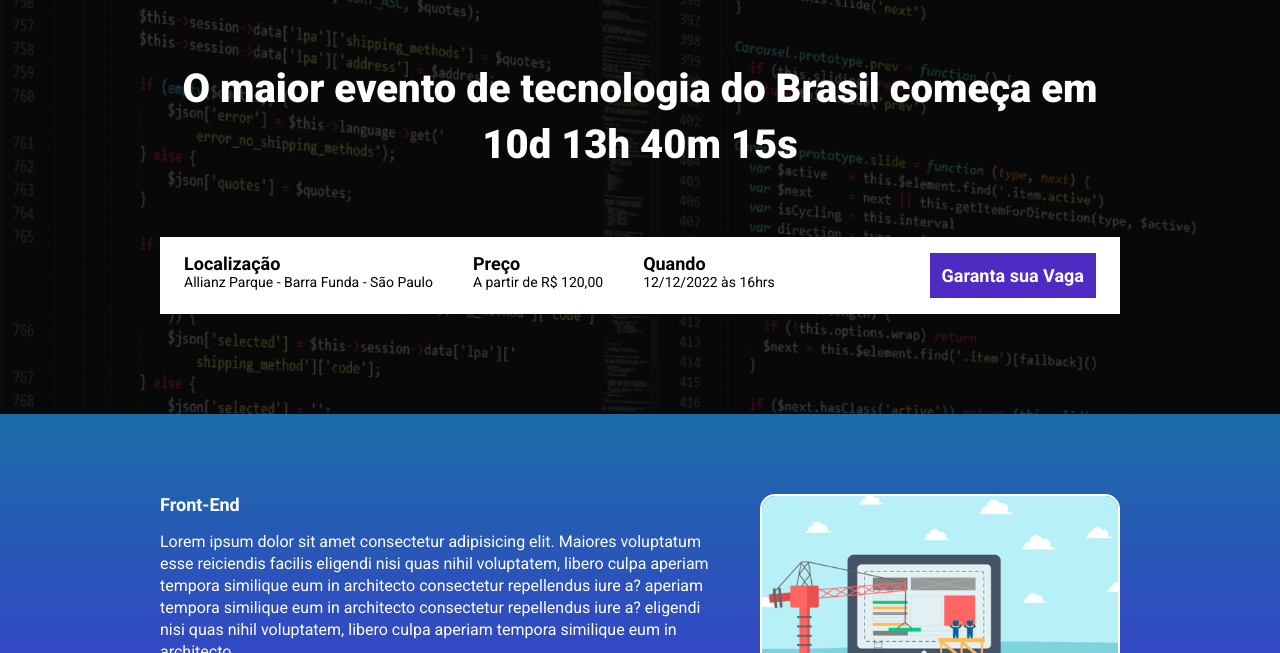
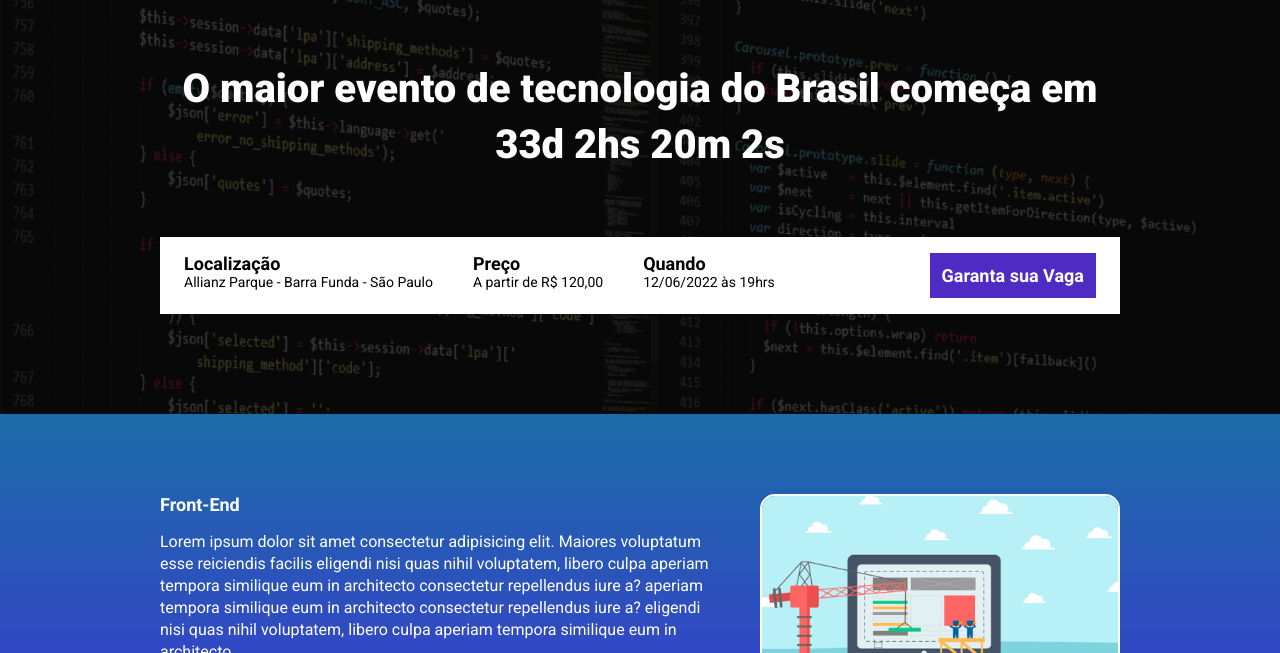
Before and after one commit to EdvanSilva33/evento, a website built with Parcel: page index.html in a window 1280 px wide. Shown: the part 147-800 px from the top of the page. Built offline with nearby package versions, Linux system fonts and the light colour scheme.

Commit message:
finalizando o javascript

```diff
--- a/index.html
+++ b/index.html
@@ -16,7 +16,7 @@
         <div class="hero__container">
             <img src="./src/image/ebac_logo.svg" class="hero__logo" alt="ebac">
             <p class="hero__text">
-                O maior evento de tecnologia do Brasil começa em 10d 13h 40m 15s
+                O maior evento de tecnologia do Brasil começa em <span id="contador"></span>
 
             </p>
             <div class="infors__bar">
@@ -31,7 +31,7 @@
                     </li>
                     <li class="infors__bar__item">
                         <b>Quando</b>
-                        12/12/2022 às 16hrs
+                        12/06/2022 às 19hrs
                     </li>
                 </ul>
                 <a href="" class="button button--primary">
--- a/package.json
+++ b/package.json
@@ -2,9 +2,10 @@
   "name": "evento",
   "version": "1.0.0",
   "description": "",
-  "main": "index.js",
+
   "scripts": {
     "dev": "parcel index.html src/styles/main.scss src/scripts/main.js",
+    "build" :"parcel build index.html",
     "test": "echo \"Error: no test specified\" && exit 1"
   },
   "keywords": [],
--- a/src/scripts/main.js
+++ b/src/scripts/main.js
@@ -1 +1,28 @@
 AOS.init();
+
+const dataDoEvento = new Date('june 31, 2023 19:00:00');
+const timeTempDoEvento = dataDoEvento.getTime();
+
+
+const passaTempo = setInterval(function(){
+  const dataAtual = new Date();
+  const timeAtual = dataAtual.getTime();
+
+  const tempoAteOEvento = timeTempDoEvento - timeAtual;
+  const diaEmMs = 1000 * 60 * 60 * 24;
+  const horaEmMs = 1000 * 60 * 60;
+  const minutosEms = 1000 * 60;
+
+  const diasAteOEvento = Math.floor(tempoAteOEvento / diaEmMs);
+  const horasAteOevento = Math.floor((tempoAteOEvento % diaEmMs) / horaEmMs);
+  const minutosAteOevento = Math.floor((tempoAteOEvento % horaEmMs) / minutosEms);
+  const segundosAteOvento = Math.floor((tempoAteOEvento % minutosEms) / 1000);
+
+
+
+  document.getElementById('contador').innerHTML = ` ${diasAteOEvento}d ${horasAteOevento}hs ${minutosAteOevento}m ${segundosAteOvento}s`;
+    if(tempoAteOEvento < 0 ){
+        clearInterval(passaTempo);
+        document.getElementById('contador').innerHTML = 'Evento expirado'
+    }
+}, 1000)
```
